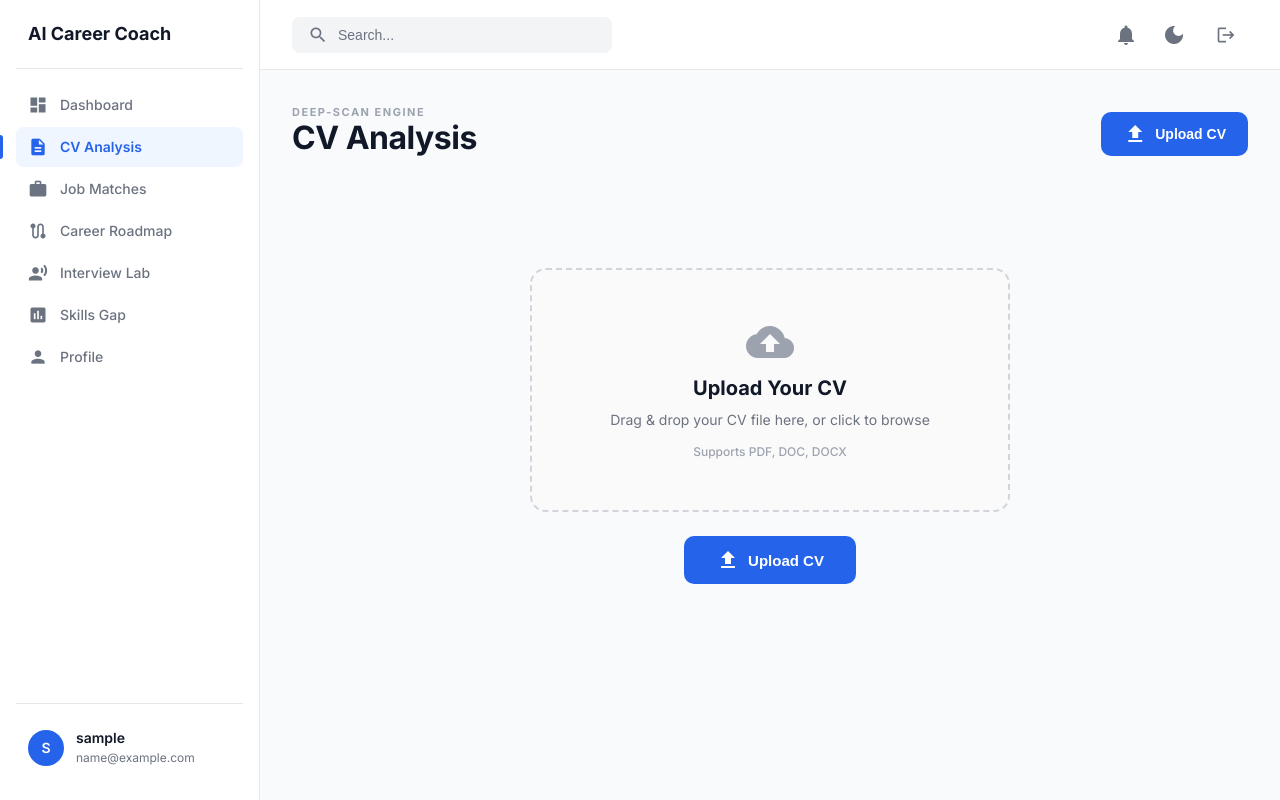
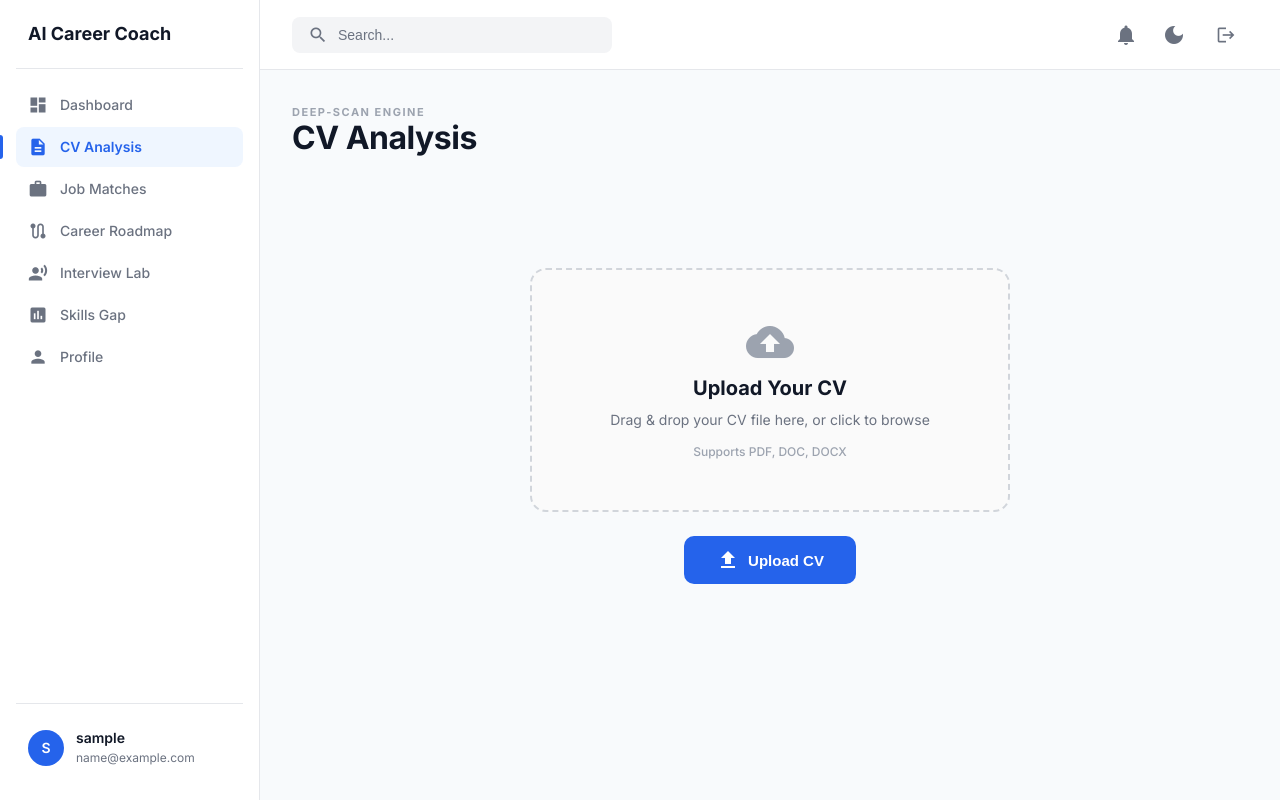
Before and after one commit to MohamedOsama011/ai-career-coach, an Angular app in the folder frontend/: page /cv in a window 1280 px wide. Built offline with nearby package versions, Linux system fonts and the light colour scheme; sample sign-in values are in the browser's storage.

Commit message:
fix: hide header button and error on empty state, loadFeedback only when CV exists

```diff
--- a/frontend/src/app/features/cv/cv.html
+++ b/frontend/src/app/features/cv/cv.html
@@ -7,7 +7,21 @@
         <p class="page-subtitle">Benchmarked against 50,000+ successful hires and industry standards</p>
       }
     </div>
+    @if (hasCV()) {
       <div class="header-right">
+        <button class="upload-btn" (click)="fileInput.click()" [disabled]="isUploading()">
+          @if (isUploading()) {
+            <span class="spinner"></span>
+            Uploading...
+          } @else {
+            <span class="material-icons">upload</span>
+            Reupload CV
+          }
+        </button>
+      </div>
+    }
+  </header>
+
   <input
     #fileInput
     hidden
@@ -15,17 +29,6 @@
     accept=".pdf,.doc,.docx"
     (change)="onFileSelected($event)"
   >
-      <button class="upload-btn" (click)="fileInput.click()" [disabled]="isUploading()">
-        @if (isUploading()) {
-          <span class="spinner"></span>
-          Uploading...
-        } @else {
-          <span class="material-icons">upload</span>
-          {{ hasCV() ? 'Reupload CV' : 'Upload CV' }}
-        }
-      </button>
-    </div>
-  </header>
 
   @if (uploadSuccess()) {
     <div class="success-message">CV uploaded successfully</div>
@@ -43,7 +46,7 @@
     <div class="loading-message">Analyzing your CV...</div>
   }
 
-  @if (feedbackError()) {
+  @if (hasCV() && feedbackError()) {
     <div class="error-message">{{ feedbackError() }}</div>
   }
 
--- a/frontend/src/app/features/cv/cv.ts
+++ b/frontend/src/app/features/cv/cv.ts
@@ -95,7 +95,6 @@ export class Cv implements OnInit, OnDestroy {
   ngOnInit(): void {
     this.userId = this.getUserIdFromToken();
     this.loadCVs();
-    this.loadFeedback();
   }
 
   loadCVs(): void {
@@ -104,6 +103,9 @@ export class Cv implements OnInit, OnDestroy {
       next: (response) => {
         this.cvs.set(response);
         this.showCVs.set(true);
+        if (response.length > 0) {
+          this.loadFeedback();
+        }
       },
       error: (error) => console.error(error)
     });
```
Lines whose indentation alone changed are shown as unchanged.
